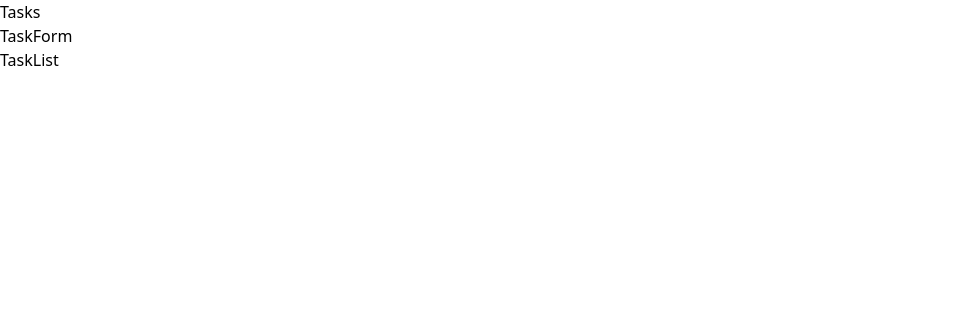
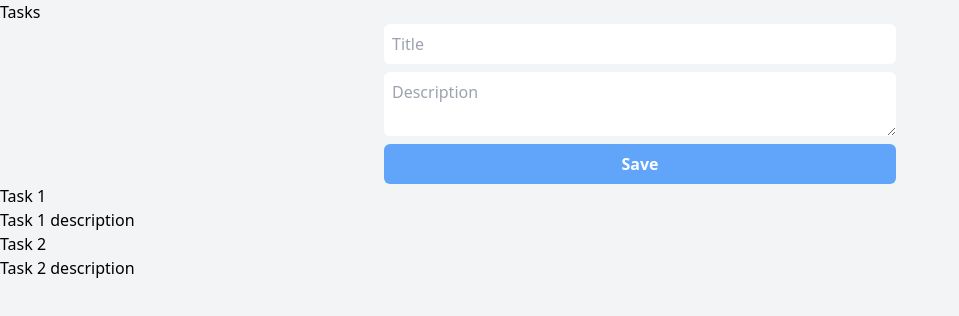
Before and after one commit to TomasOtano25/react-redux-crud, a React (Vite) app: page / in a window 1280 px wide. Shown: the top 316 px of the page, without its empty margins (0-959 px from the left). Built offline with nearby package versions, Linux system fonts and the light colour scheme.

Commit message:
add task

```diff
--- a/package.json
+++ b/package.json
@@ -12,7 +12,8 @@
     "@reduxjs/toolkit": "^1.8.6",
     "react": "^18.2.0",
     "react-dom": "^18.2.0",
-    "react-redux": "^8.0.4"
+    "react-redux": "^8.0.4",
+    "uuid": "^9.0.0"
   },
   "devDependencies": {
     "@types/react": "^18.0.22",
--- a/src/App.jsx
+++ b/src/App.jsx
@@ -8,7 +8,7 @@ function App() {
   console.log(tasksState);
 
   return (
-    <div>
+    <div className="bg-gray-100 min-h-screen">
       <h1>Tasks</h1>
       <TaskForm />
       <TaskList />
--- a/src/components/TaskForm.jsx
+++ b/src/components/TaskForm.jsx
@@ -1,10 +1,50 @@
-import { useSelector } from "react-redux";
+import { useState } from "react";
+import { useDispatch } from "react-redux";
+import { addTask } from "../features/tasks/taskSlice";
+import { v4 as uuid } from "uuid";
 
 function TaskForm() {
-  // const stateTasks = useSelector((state) => state.tasks);
-  // console.log("taskform");
-  // console.log(stateTasks);
-  return <div>TaskForm</div>;
+  const [task, setTask] = useState({
+    title: "",
+    description: "",
+  });
+
+  const dispatch = useDispatch();
+
+  const handleChange = (e) => {
+    setTask({ ...task, [e.target.name]: e.target.value });
+  };
+
+  const handleSubmit = (e) => {
+    e.preventDefault();
+    dispatch(addTask({ ...task, id: uuid() }));
+  };
+
+  return (
+    <form
+      onSubmit={handleSubmit}
+      className="flex flex-col max-w-lg mx-auto space-y-2"
+    >
+      <input
+        className="outline-none p-2 rounded-md"
+        type="text"
+        name="title"
+        placeholder="Title"
+        onChange={handleChange}
+      />
+
+      <textarea
+        className="outline-none p-2 rounded-md"
+        name="description"
+        placeholder="Description"
+        onChange={handleChange}
+      ></textarea>
+
+      <button className="bg-blue-400 p-2 rounded-md hover:bg-blue-500 cursor-pointer font-bold text-white">
+        Save
+      </button>
+    </form>
+  );
 }
 
 export default TaskForm;
--- a/src/components/TaskList.jsx
+++ b/src/components/TaskList.jsx
@@ -1,5 +1,21 @@
+import { useSelector } from "react-redux";
+
 function TaskList() {
-  return <div>TaskList</div>;
+  const tasks = useSelector((state) => state.tasks);
+
+  return (
+    <div>
+      {/* List Tasks */}
+      <div>
+        {tasks.map((task) => (
+          <div key={task.id}>
+            <h3>{task.title}</h3>
+            <p>{task.description}</p>
+          </div>
+        ))}
+      </div>
+    </div>
+  );
 }
 
 export default TaskList;
--- a/src/features/tasks/taskSlice.js
+++ b/src/features/tasks/taskSlice.js
@@ -1,12 +1,34 @@
 import { createSlice } from "@reduxjs/toolkit";
+
+const initialState = [
+  {
+    id: "1",
+    title: "Task 1",
+    description: "Task 1 description",
+    completed: false,
+  },
+  {
+    id: "2",
+    title: "Task 2",
+    description: "Task 2 description",
+    completed: false,
+  },
+];
 
 export const taskSlice = createSlice({
   name: "tasks",
-  initialState: [],
+  initialState,
   reducers: {
-    addTask: () => {},
+    addTask: (state, action) => {
+      // state = [...state, action.payload];
+      state.push(action.payload);
+    },
+    updateTask: (state, action) => {},
+    removeTask: (state, action) => {},
   },
 });
+
+export const { addTask, updateTask } = taskSlice.actions;
 
 export const taskSelector = (state) => state.tasks;
 
```
Also changed, not shown: 1 other file (tests, documents, lock files or other folders).
